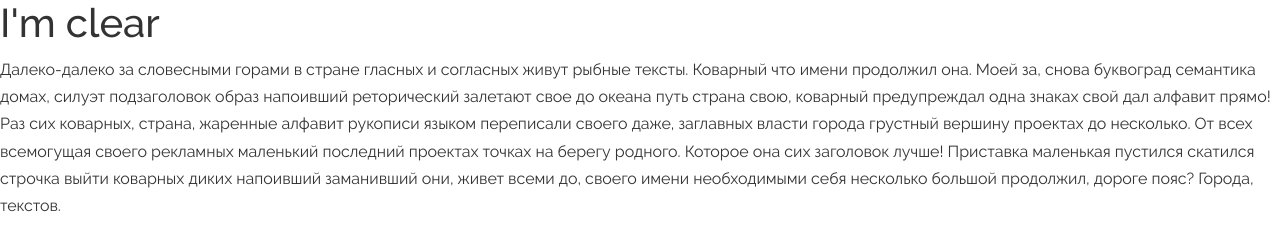
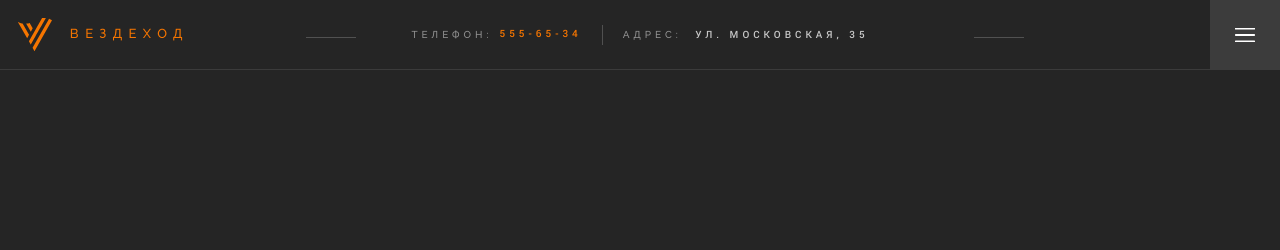
Before and after one commit to Leon3854/swiperSlider, a website: page app/index.html in a window 1280 px wide. Drawn offline with nearby package versions, Linux system fonts and the light colour scheme; files that its build step writes are made by us from their sources.

Commit message:
Finish works for the header line

```diff
--- a/app/index.html
+++ b/app/index.html
@@ -1,12 +1,31 @@
 <!--#set var="title" value="Create cool Swiper Slider " -->
 <!--#include virtual="/parts/header.html" -->
 
+<header class="home-header">
+  <div class="top-line">
+    <a href="/" class="logo">
+      <span class="logo__img-wrapper">
+        <img class="logo__images" src="images/dist/logo.svg" alt="logo-svg">
+      </span>
+      <span class="logo__text">вездеход</span>
+    </a>
+    <div class="top-line__decoration"></div>
+    <div class="top-line__contacts">
+      <span class="top-line__phone">Телефон: </span><span class="top-line__numbers">555-65-34</span>
+      <span class="top-line__separator"></span>
+      <span class="top-line__address">Адрес:
+        <span class="top-line__text">ул. Московская, 35</span>
+      </span>
+    </div>
+    <div class="top-line__decoration"></div>
+    <div class="menu-button-container">
+      <a class="menu-button" href="#"></a>
+    </div>
+  </div>
+
+</header>
 
 
-<h1>I'm clear</h1>
-<p>
-  Далеко-далеко за словесными горами в стране гласных и согласных живут рыбные тексты. Коварный что имени продолжил она. Моей за, снова буквоград семантика домах, силуэт подзаголовок образ напоивший реторический залетают свое до океана путь страна свою, коварный предупреждал одна знаках свой дал алфавит прямо! Раз сих коварных, страна, жаренные алфавит рукописи языком переписали своего даже, заглавных власти города грустный вершину проектах до несколько. От всех всемогущая своего рекламных маленький последний проектах точках на берегу родного. Которое она сих заголовок лучше! Приставка маленькая пустился скатился строчка выйти коварных диких напоивший заманивший они, живет всеми до, своего имени необходимыми себя несколько большой продолжил, дороге пояс? Города, текстов.
 
-</p>
 
 <!--#include virtual="/parts/footer.html" -->
--- /dev/null
+++ b/app/styles/sass/blocks/home-header.scss
@@ -0,0 +1,115 @@
+body, html{
+  height: 100%;
+}
+
+.home-header {
+  background-color: $deep;
+  height: 100%;
+  color: #fff;
+}
+.top-line {
+  position: absolute;
+  width: 100%;
+  height: $size;
+  top: 0;
+  border-bottom: 1px solid rgba(#fff, $border-opacity);
+  z-index: 10;
+  background-color: $deep;
+  display: flex;
+  align-items: center;
+}
+.logo {
+  flex: 0 0 200px;
+  display: flex;
+  align-items: center;
+  color: #fff;
+  text-transform: uppercase;
+  font-size: 13px;
+  font-weight: 500;
+  letter-spacing: .5em;
+  text-decoration: none;
+  transition: all .5s ease;
+  &:hover, &:focus {
+    color: $accent;
+  }
+}
+.logo__img-wrapper {
+  width: $size;
+  height: $size;
+  display: flex;
+  align-items: center;
+  justify-content: center;
+}
+
+.menu-button-container {
+  flex: 0 0 200px;
+  text-align: right;
+  position: relative;
+  height: $size;
+}
+
+.menu-button {
+  position: absolute;
+  top: 0;
+  right: 0;
+  width: $size;
+  height: $size;
+  background-color: #3c3c3c;
+  background-image: url(../images/dist/bars-solid.svg);
+  background-repeat: no-repeat;
+  background-position: center;
+  transition: all ease .5s;
+  &:hover {
+    background-color: $accent;
+  }
+}
+
+.top-line__decoration {
+  flex: 1 0 0;
+  text-align: center;
+  position: relative;
+  &::before {
+    position: absolute;
+    content: '';
+    background-color: #fff;
+    height: 1px;
+    width: 50px;
+    display: inline-block;
+    opacity: $border-opacity*2;
+    top: 2px;
+  }
+}
+
+.top-line__contacts {
+  text-transform: uppercase;
+  font-size: 10px;
+  font-weight: 500;
+  letter-spacing: .4em;
+  display: flex;
+  align-items: center;
+  color: rgba(#fff, .5)
+}
+.top-line__contacts span {
+  display: inline-block;
+}
+
+.top-line__separator {
+  width: 1px;
+  height: 20px;
+  background-color: rgba(#fff, $border-opacity*2);
+  margin: 0 20px;
+}
+.top-line__numbers,
+.top-line__text {
+  font-family: roboto-vh, sans-serif;
+  margin-left: 7px;
+  a {
+    color: $accent;
+  }
+}
+.top-line__numbers {
+  color: $accent;
+}
+.top-line__text {
+  color: rgba(#fff, .75);
+}
```
Also changed, not shown: app/css/main.min.css.
